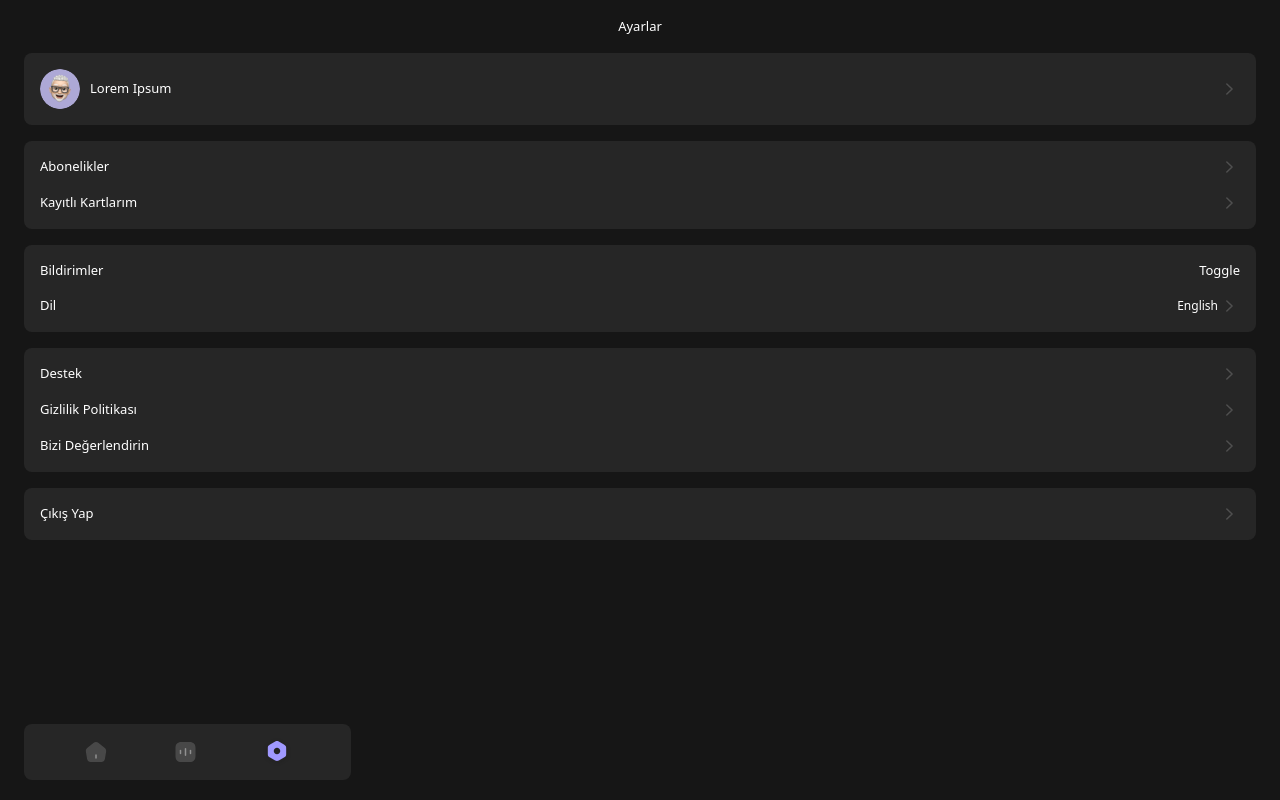
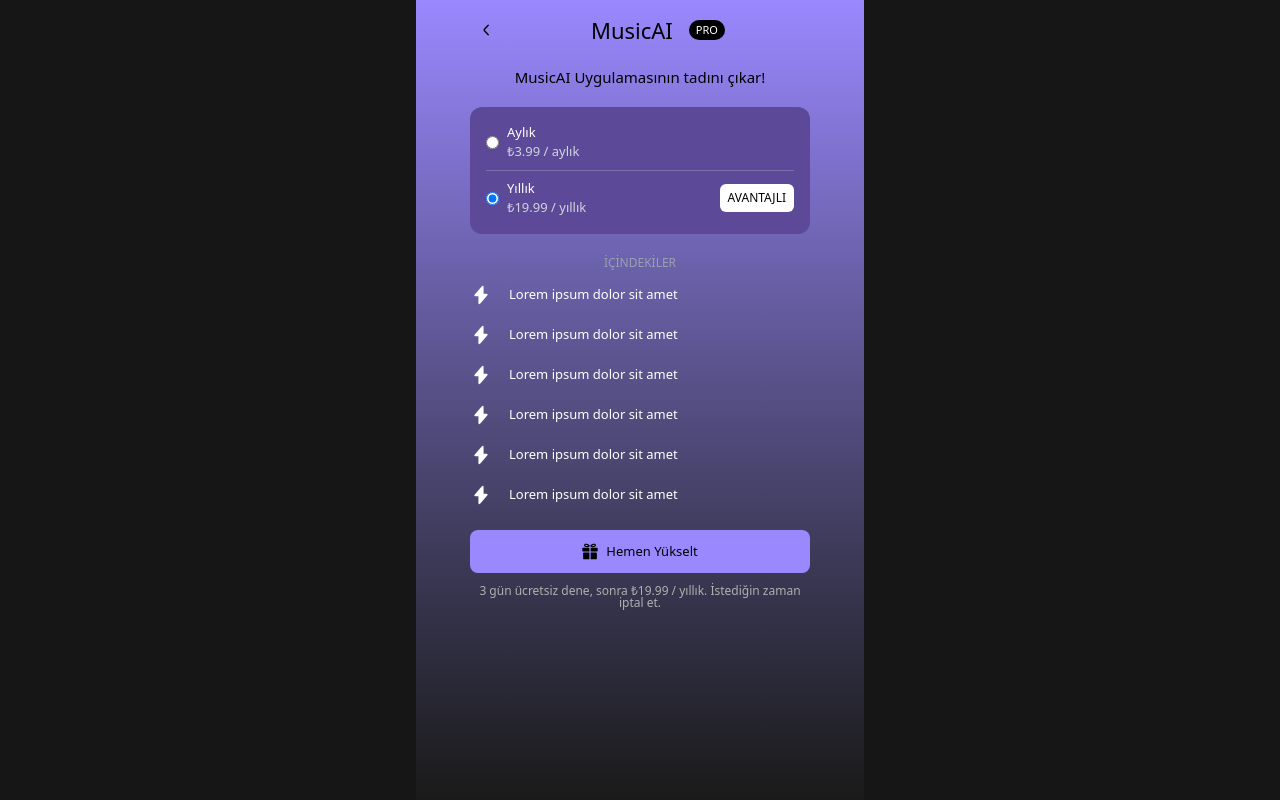
Before and after one commit to serayayakta/music-ai-react, a React (Vite) app: page /subscriptions in a window 1280 px wide. Built offline with nearby package versions, Linux system fonts and the light colour scheme.

Commit message:
feat(): implement subscriptions page

```diff
--- a/package.json
+++ b/package.json
@@ -13,6 +13,7 @@
     "@tailwindcss/vite": "^4.0.3",
     "react": "^18.3.1",
     "react-dom": "^18.3.1",
+    "react-router-dom": "^7.1.5",
     "tailwindcss": "^4.0.3"
   },
   "devDependencies": {
--- a/src/App.jsx
+++ b/src/App.jsx
@@ -1,38 +1,60 @@
-import { useState } from "react";
+import {
+  BrowserRouter as Router,
+  Routes,
+  Route,
+  useNavigate,
+} from "react-router-dom";
 import HomePage from "./components/HomePage.jsx";
 import ChartPage from "./components/ChartPage.jsx";
 import SettingsPage from "./components/SettingsPage.jsx";
+import SubscriptionPage from "./components/SubscriptionPage.jsx";
 
-function App() {
-  const [selectedTab, setSelectedTab] = useState("settings");
+import { useLocation } from "react-router-dom";
 
-  const renderPage = () => {
-    switch (selectedTab) {
-      case "home":
-        return <HomePage />;
-      case "chart":
-        return <ChartPage />;
-      case "settings":
-        return <SettingsPage />;
-    }
-  };
+const Navigation = () => {
+  const navigate = useNavigate();
 
   return (
-    <div className="flex flex-col h-screen mx-6">
-      {renderPage()}
+    <div className="flex justify-center">
       <nav className="flex items-center justify-between px-15 py-4 h-14 w-[327px] bg-[#262626] fixed bottom-5 rounded-lg">
-        <button onClick={() => setSelectedTab("home")}>
+        <button onClick={() => navigate("/")}>
           <img src="home.svg" alt="Home" />
         </button>
-        <button onClick={() => setSelectedTab("chart")}>
+        <button onClick={() => navigate("/chart")}>
           <img src="chart.svg" alt="Chart" />
         </button>
-        <button onClick={() => setSelectedTab("settings")}>
+        <button onClick={() => navigate("/settings")}>
           <img src="setting.svg" alt="Settings" />
         </button>
       </nav>
     </div>
   );
+};
+
+const NavigationWrapper = () => {
+  const location = useLocation();
+  const showNavigation = ["/", "/chart", "/settings"].includes(
+    location.pathname
+  );
+
+  return showNavigation ? <Navigation /> : null;
+};
+
+function App() {
+  return (
+    <Router>
+      <div className="flex flex-col h-screen">
+        <Routes>
+          <Route path="/" element={<HomePage />} />
+          <Route path="/chart" element={<ChartPage />} />
+          <Route path="/settings" element={<SettingsPage />} />
+          <Route path="/subscriptions" element={<SubscriptionPage />} />
+        </Routes>
+
+        <NavigationWrapper />
+      </div>
+    </Router>
+  );
 }
 
 export default App;
--- a/src/components/SettingsPage.jsx
+++ b/src/components/SettingsPage.jsx
@@ -1,6 +1,10 @@
+import { useNavigate } from "react-router-dom";
+
 const SettingsPage = () => {
+  const navigate = useNavigate();
+
   return (
-    <div className="flex flex-col gap-4 mt-[17px] text-white text-[13px]">
+    <div className="flex flex-col gap-4 mt-[17px] text-white text-[13px] mx-6">
       <p className="text-center">Ayarlar</p>
 
       <div className="flex items-center  p-4 bg-[#262626] rounded-lg">
@@ -10,8 +14,12 @@
       </div>
 
       <div className="flex flex-col items-center gap-4  p-4 bg-[#262626] rounded-lg">
-        <div className="w-full flex items-center">
+        <div
+          className="w-full flex items-center"
+          onClick={() => navigate("/subscriptions")}
+        >
           <p>Abonelikler</p>
+
           <img src="arrow.svg" alt="Arrow" className="ml-auto" />
         </div>
 
@@ -51,10 +59,11 @@
         </div>
       </div>
 
-      <div className="flex items-center  p-4 bg-[#262626] rounded-lg">
+      <div className="flex items-center text-[#FF9999] p-4 bg-[#262626] rounded-lg">
         <div className="w-full flex items-center">
           <p>Çıkış Yap</p>
-          <img src="arrow.svg" alt="Arrow" className="ml-auto" />
+          {/* todo: change the icon color */}
+          <img src="arrow.svg" alt="Arrow" className="ml-auto text-[#FD6C6C]" />
         </div>
       </div>
     </div>
--- /dev/null
+++ b/src/components/SubscriptionPage.jsx
@@ -0,0 +1,98 @@
+import { useNavigate } from "react-router-dom";
+import { useState } from "react";
+
+const SubscriptionPage = () => {
+  const navigate = useNavigate();
+  const [selectedPlan, setSelectedPlan] = useState("yearly"); // Default selected plan
+
+  return (
+    <div className="flex flex-col items-center text-white text-[13px] min-h-screen bg-gradient-to-b from-[#9A88FF] to-[#1A1A1A] w-full max-w-md mx-auto">
+      {/* Top Navigation */}
+      <div className="flex w-full px-4 py-3 items-center max-w-[375px]">
+        <button onClick={() => navigate(-1)}>
+          <img src="arrow-left.svg" alt="Back" />
+        </button>
+        <div className="flex justify-center items-center gap-2 w-full">
+          <p className="text-black text-[22px] font-medium leading-7">
+            MusicAI
+          </p>
+
+          <div className="bg-black text-white text-[11px] h-5 w-9 rounded-xl ml-2 items-center justify-center flex">
+            <p> PRO </p>
+          </div>
+        </div>
+      </div>
+
+      {/* Title and Subtitle */}
+      <p className="text-center text-black text-[15px] font-medium leading-tight mt-2">
+        MusicAI Uygulamasının tadını çıkar!
+      </p>
+
+      {/* Subscription Options */}
+      <div className="bg-[#5C4A99] mt-5 p-4 rounded-xl w-[90%] max-w-[340px]">
+        <div className="flex flex-col divide-y divide-[#ffffff33]">
+          <div className="flex items-center pb-2">
+            <input
+              type="radio"
+              name="subscription"
+              value="monthly"
+              checked={selectedPlan === "monthly"}
+              onChange={() => setSelectedPlan("monthly")}
+              className="mr-2"
+            />
+            <div className="w-full">
+              <p>Aylık</p>
+              <p className="text-gray-300">₺3.99 / aylık</p>
+            </div>
+          </div>
+
+          <div className="flex items-center pt-2">
+            <input
+              type="radio"
+              name="subscription"
+              value="yearly"
+              checked={selectedPlan === "yearly"}
+              onChange={() => setSelectedPlan("yearly")}
+              className="mr-2"
+            />
+            <div className="w-full">
+              <p>Yıllık</p>
+              <p className="text-gray-300">₺19.99 / yıllık</p>
+            </div>
+            <p className="w-21 h-7 justify-center items-center flex bg-white text-black text-[10px] rounded-md ml-auto px-2 py-1">
+              <div className="text-black text-xs font-medium leading-none">
+                AVANTAJLI
+              </div>
+            </p>
+          </div>
+        </div>
+      </div>
+
+      {/* Features Section */}
+      <p className="text-[12px] text-gray-400 mt-5">İÇİNDEKİLER</p>
+      <div className="w-[90%] max-w-[340px] flex flex-col gap-4.5 mt-3">
+        {Array(6)
+          .fill("Lorem ipsum dolor sit amet")
+          .map((text, index) => (
+            <div key={index} className="flex items-center gap-[17px]">
+              <img src="share.svg" alt="Feature" />
+              <p>{text}</p>
+            </div>
+          ))}
+      </div>
+
+      {/* Upgrade Button */}
+      <button className="flex items-center justify-center gap-2 w-[90%] max-w-[340px] mt-6 bg-[#9A88FF] text-black py-3 rounded-lg">
+        <img src="fi_66834.svg" alt="Gift Icon" />
+        <span>Hemen Yükselt</span>
+      </button>
+
+      {/* Footer */}
+      <div className="text-center text-[#b0b0b0] text-xs font-normal leading-none w-[90%] max-w-[340px] mt-3">
+        3 gün ücretsiz dene, sonra ₺19.99 / yıllık. İstediğin zaman iptal et.
+      </div>
+    </div>
+  );
+};
+
+export default SubscriptionPage;
```
Also changed, not shown: 1 other file (tests, documents, lock files or other folders).
